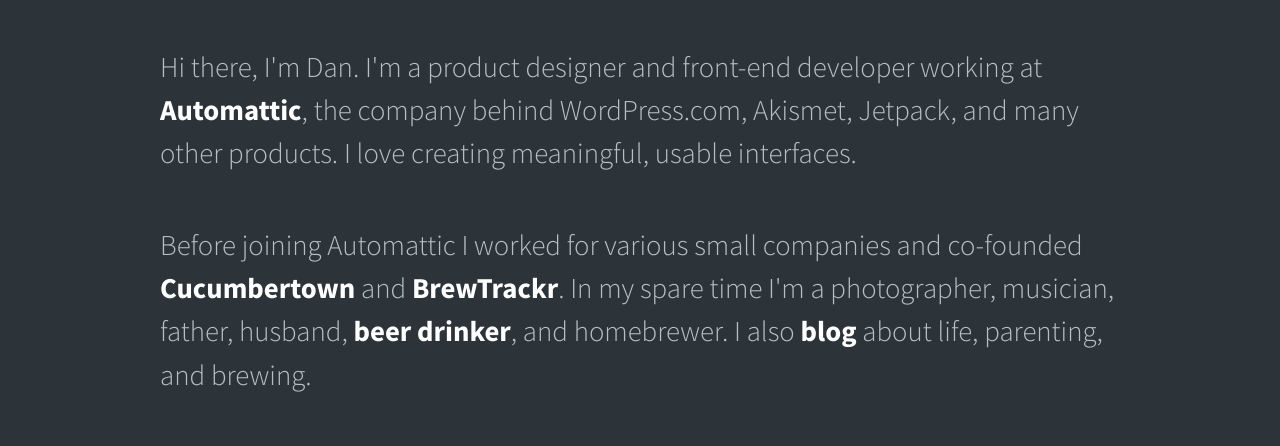
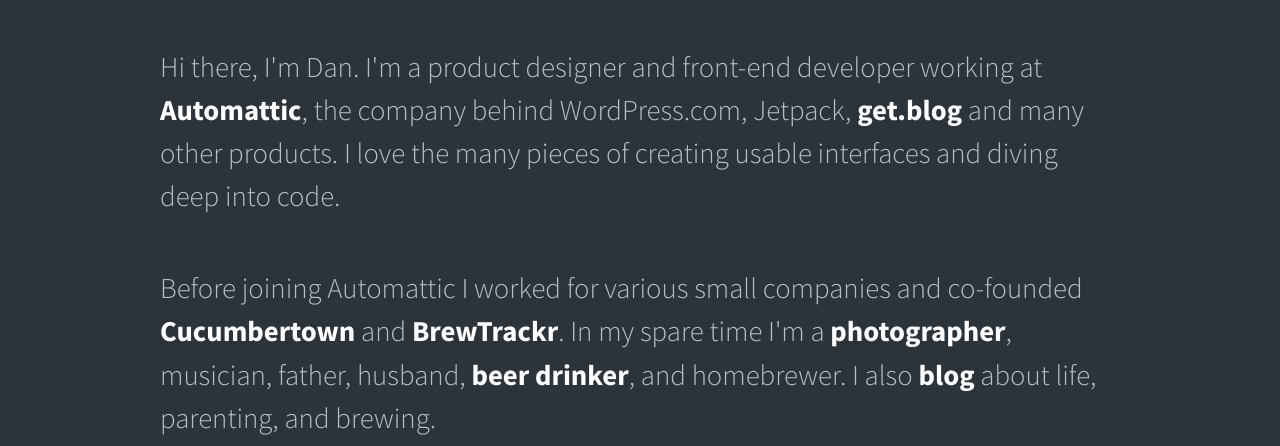
Before and after one commit to danhauk/danhauk, a plain HTML site: page index.html in a window 1280 px wide. Shown: the part 306-752 px from the top of the page. Drawn offline with Linux system fonts and the light colour scheme.

Commit message:
update bio, link photo blog, add get.blog to product list

```diff
--- a/index.html
+++ b/index.html
@@ -13,8 +13,8 @@
   <h1>Dan Hauk</h1>
   <h2>designer, photographer, husband, father</h2>
 
-  <p>Hi there, I'm Dan. I'm a product designer and front-end developer working at <a href="https://automattic.com">Automattic</a>, the company behind WordPress.com, Akismet, Jetpack, and many other products. I love creating meaningful, usable interfaces.</p>
-  <p>Before joining Automattic I worked for various small companies and co-founded <a href="https://cucumbertown.com">Cucumbertown</a> and <a href="https://brewtrackr.com">BrewTrackr</a>. In my spare time I'm a photographer, musician, father, husband, <a href="https://brewtrackr.com/danhauk">beer drinker</a>, and homebrewer. I also <a href="https://blog.danhauk.com">blog</a> about life, parenting, and brewing.</p>
+  <p>Hi there, I'm Dan. I'm a product designer and front-end developer working at <a href="https://automattic.com">Automattic</a>, the company behind WordPress.com, Jetpack, <a href="https://get.blog">get.blog</a> and many other products. I love the many pieces of creating usable interfaces and diving deep into code.</p>
+  <p>Before joining Automattic I worked for various small companies and co-founded <a href="https://cucumbertown.com">Cucumbertown</a> and <a href="https://brewtrackr.com">BrewTrackr</a>. In my spare time I'm a <a href="https://photos.danhauk.com">photographer</a>, musician, father, husband, <a href="https://brewtrackr.com/danhauk">beer drinker</a>, and homebrewer. I also <a href="https://blog.danhauk.com">blog</a> about life, parenting, and brewing.</p>
   <p>Need to get in touch? Hit me up on <a href="https://twitter.com/danhauk">Twitter</a> or email me at dan (at) danhauk.com</p>
 
   <div class="social">
```
